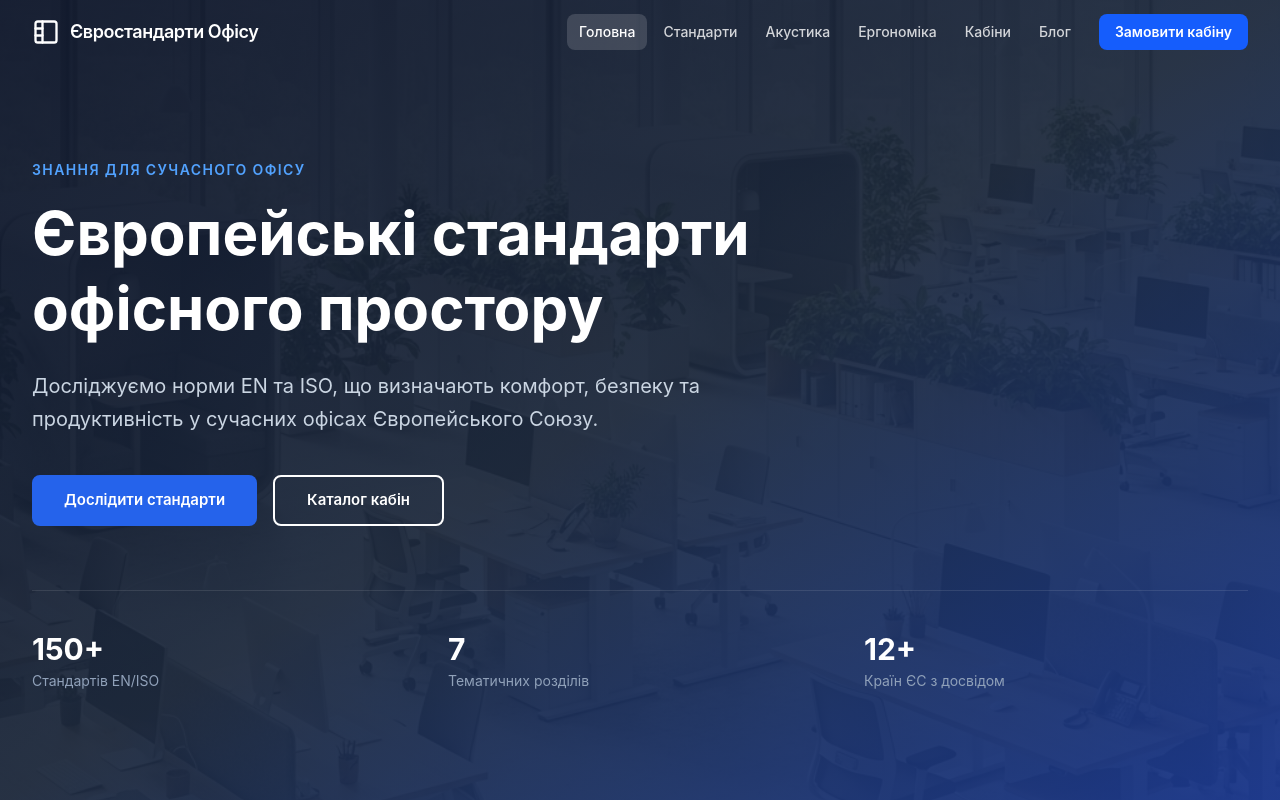
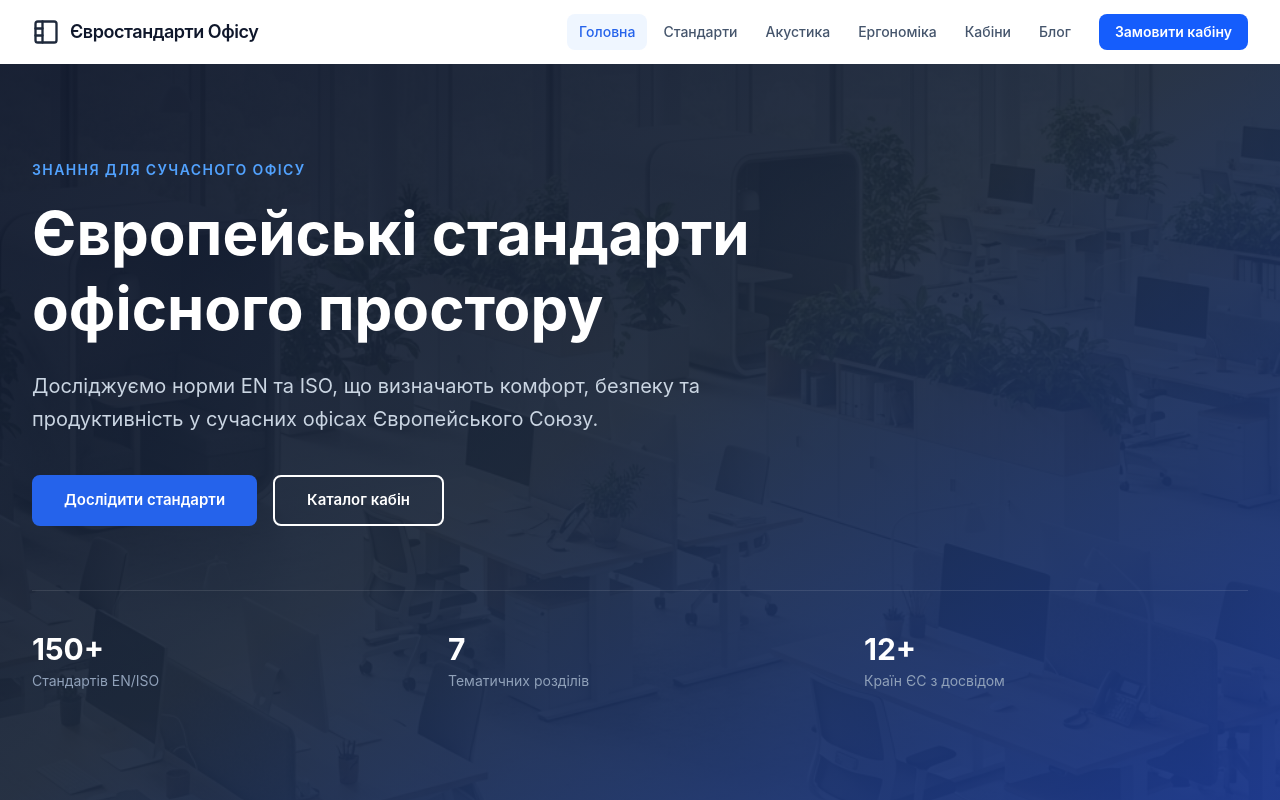
Before and after one commit to sserbin1/european, a Next.js app: page / in a window 1280 px wide. Shown: the top 800 px of the page. Built offline with nearby package versions, Linux system fonts and the light colour scheme.

Commit message:
fix: always solid white header with dark text on all pages
Removed transparent header mode that caused white-on-white text
on pages where the dark hero gradient starts below the spacer div.
Header is now always bg-white with text-slate colors.

```diff
--- a/src/components/layout/Header.tsx
+++ b/src/components/layout/Header.tsx
@@ -13,21 +13,10 @@ const NAV_LINKS = [
   { label: "Блог", href: "/blog/" },
 ];
 
-/* Pages that have a dark gradient hero — header starts transparent with white text */
-const DARK_HERO_PAGES = ["/", "/standarty", "/akustyka", "/ergonomika"];
-
 export default function Header() {
   const pathname = usePathname();
   const [isScrolled, setIsScrolled] = useState(false);
   const [isMobileMenuOpen, setIsMobileMenuOpen] = useState(false);
-
-  /* Does the current page have a dark hero? */
-  const hasDarkHero = DARK_HERO_PAGES.some(
-    (p) => pathname === p || pathname === p + "/"
-  );
-
-  /* If no dark hero, header is always "scrolled" (solid white bg, dark text) */
-  const isDark = isScrolled || !hasDarkHero;
 
   useEffect(() => {
     const handleScroll = () => setIsScrolled(window.scrollY > 50);
@@ -48,10 +37,8 @@ export default function Header() {
   return (
     <>
       <header
-        className={`fixed top-0 left-0 right-0 z-50 transition-all duration-300 ${
-          isDark
-            ? "bg-white/95 backdrop-blur-md shadow-sm"
-            : "bg-transparent"
+        className={`fixed top-0 left-0 right-0 z-50 transition-all duration-300 bg-white ${
+          isScrolled ? "shadow-sm" : ""
         }`}
       >
         <div className="max-w-7xl mx-auto px-4 sm:px-6 lg:px-8 h-16 flex items-center justify-between">
@@ -66,7 +53,7 @@ export default function Header() {
               height="28"
               viewBox="0 0 24 24"
               fill="none"
-              stroke={isDark ? "#1E293B" : "#fff"}
+              stroke="#1E293B"
               strokeWidth="2"
               strokeLinecap="round"
               strokeLinejoin="round"
@@ -77,9 +64,7 @@ export default function Header() {
               <path d="M3 15h6" />
             </svg>
             <span
-              className={`text-lg font-semibold tracking-tight transition-colors duration-300 ${
-                isDark ? "text-slate-900" : "text-white"
-              }`}
+              className="text-lg font-semibold tracking-tight text-slate-900"
               style={{ fontFamily: "var(--font-heading)" }}
             >
               Євростандарти Офісу
@@ -95,13 +80,9 @@ export default function Header() {
                   key={link.href}
                   href={link.href}
                   className={`cursor-pointer px-3 py-2 text-sm font-medium rounded-lg transition-colors duration-200 ${
-                    isDark
-                      ? isActive
-                        ? "text-[#2563EB] bg-blue-50"
-                        : "text-slate-600 hover:text-slate-900 hover:bg-slate-100"
-                      : isActive
-                        ? "text-white bg-white/15"
-                        : "text-white/80 hover:text-white hover:bg-white/10"
+                    isActive
+                      ? "text-[#2563EB] bg-blue-50"
+                      : "text-slate-600 hover:text-slate-900 hover:bg-slate-100"
                   }`}
                 >
                   {link.label}
@@ -120,9 +101,7 @@ export default function Header() {
           <button
             type="button"
             onClick={() => setIsMobileMenuOpen((prev) => !prev)}
-            className={`cursor-pointer lg:hidden flex items-center justify-center w-10 h-10 rounded-lg transition-colors duration-200 ${
-              isDark ? "hover:bg-slate-100" : "hover:bg-white/10"
-            }`}
+            className="cursor-pointer lg:hidden flex items-center justify-center w-10 h-10 rounded-lg transition-colors duration-200 hover:bg-slate-100"
             aria-label={isMobileMenuOpen ? "Закрити меню" : "Відкрити меню"}
           >
             <svg
@@ -130,7 +109,7 @@ export default function Header() {
               height="22"
               viewBox="0 0 24 24"
               fill="none"
-              stroke={isDark ? "#1E293B" : "#fff"}
+              stroke="#1E293B"
               strokeWidth="2"
               strokeLinecap="round"
               strokeLinejoin="round"
```
